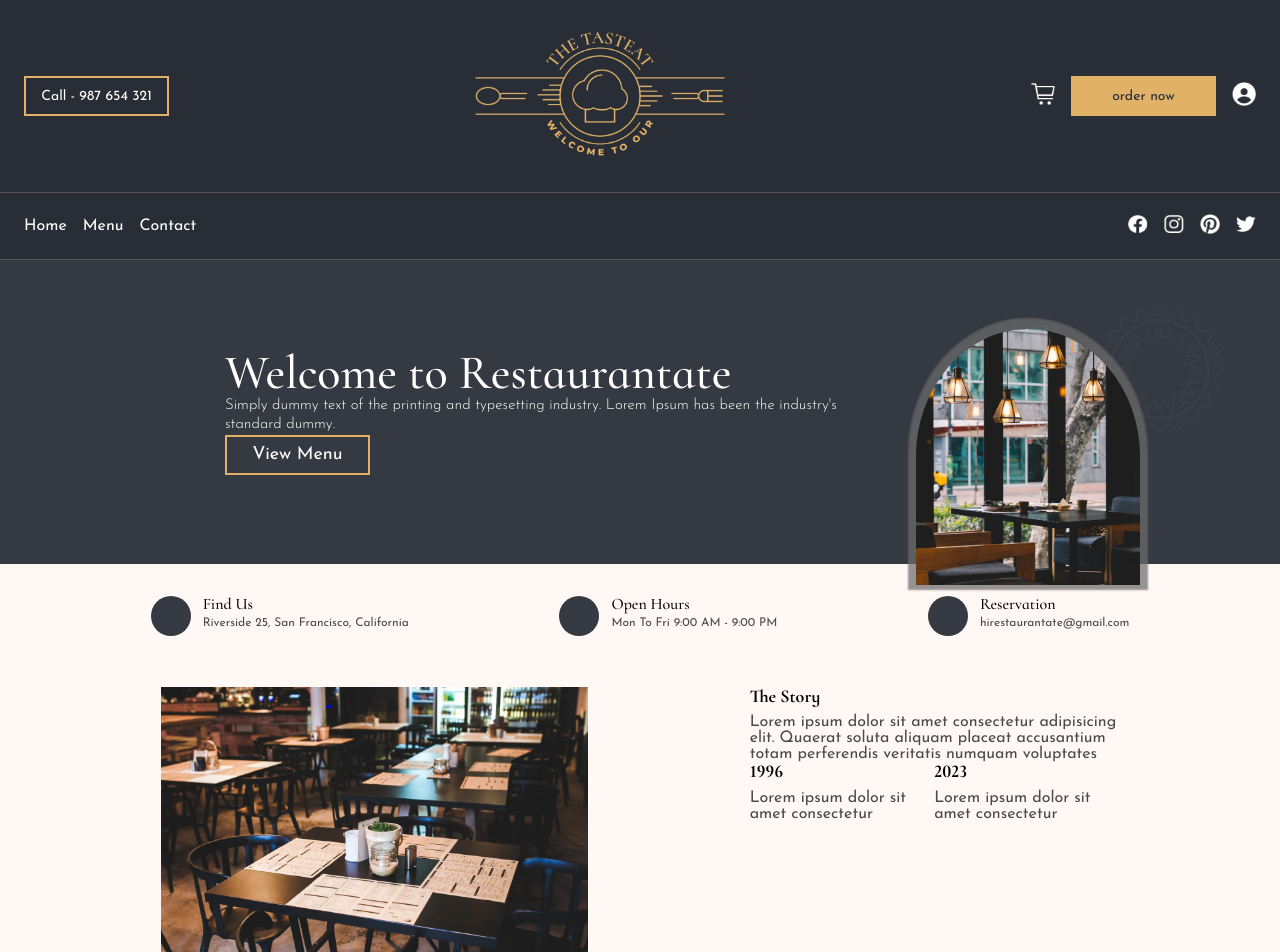
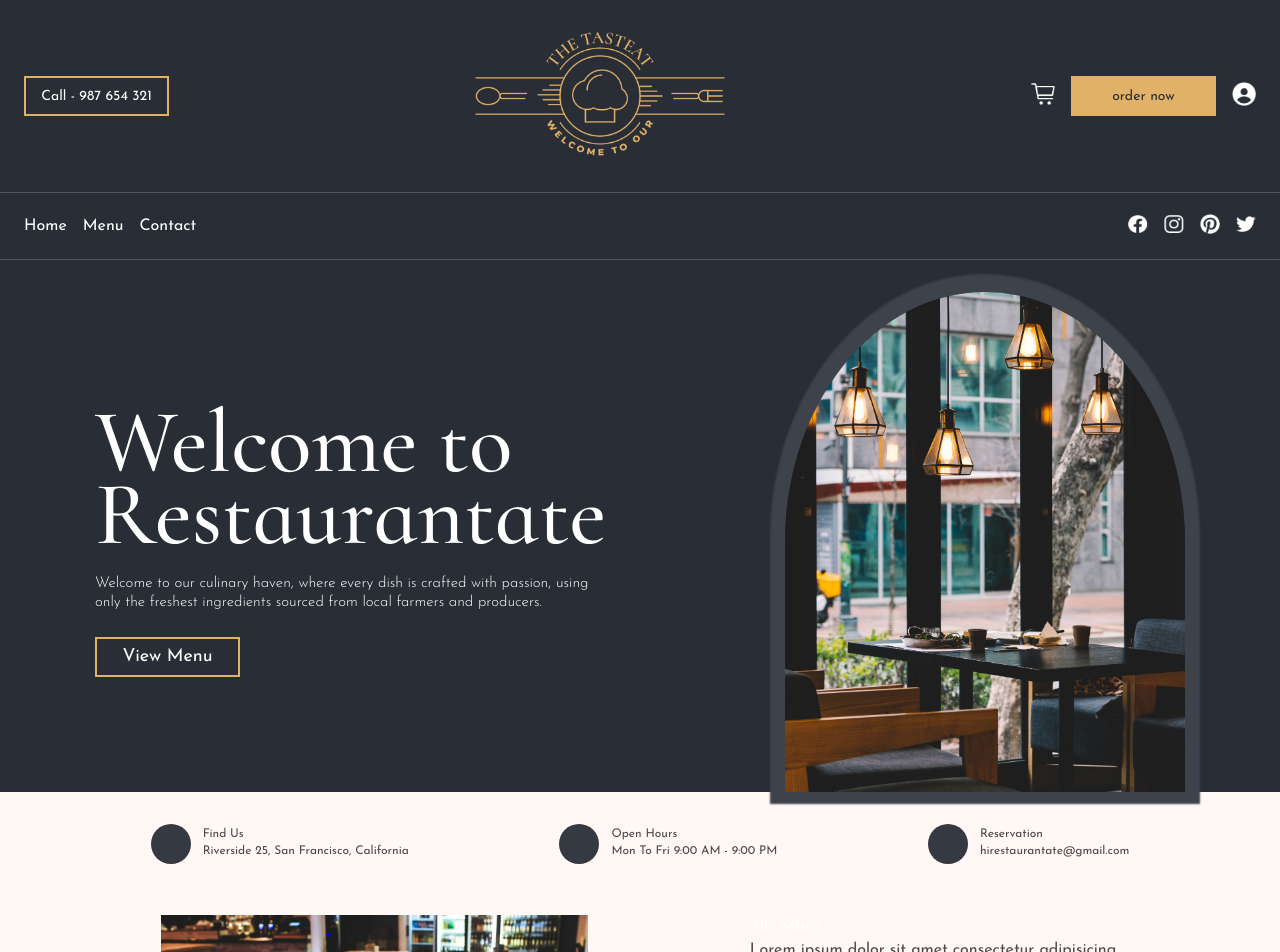
Before and after one commit to chingu-voyages/v43-tier3-team-37, a React (Create React App) app: page / in a window 1280 px wide. Shown: the top 952 px of the page. Built offline with nearby package versions, Linux system fonts and the light colour scheme.

Commit message:
Moved everything from the Hero section into the hero component  and removed all code from the home page so we can just import components into there. Reworked the CSS for the top into section.

```diff
--- a/src/App.js
+++ b/src/App.js
@@ -1,7 +1,7 @@
 import Theme from "./Theme";
 import "./App.css";
 
-import Home from "./pages/Home/Home";
+import Home from "./pages/Home";
 import { Header, Footer } from "./components";
 
 function App() {
--- a/src/components/Hero/Hero.jsx
+++ b/src/components/Hero/Hero.jsx
@@ -1,10 +1,121 @@
 import React from 'react';
-import { HeroDiv, H4 } from './Hero.styled';
 
-export default function Hero({hero}) {
+import { TertiaryButton } from "../../styles/ThemeButton.styled";
+import {
+  HeroDiv,
+  IntroSection,
+  Icon,
+  Contact,
+  About,
+  DIV,
+  Story,
+  Menu,
+} from "./Home.styled";
+import Photo from "../../assets/images/Photo.png";
+import View from "../../assets/images/View.png";
+import Pattern from "../../assets/images/Pattern.png";
+import Cake from "../../assets/images/cake.png";
+import Pizza from "../../assets/images/pizza2.png";
+
+export default function Hero() {
   return (
     <HeroDiv>
-        <H4>{hero}</H4>
+        <IntroSection>
+          <div>
+            <h3>Welcome to Restaurantate</h3>
+            <p>Welcome to our culinary haven, where every dish is
+              crafted with passion, using only the freshest ingredients
+              sourced from local farmers and producers.
+            </p>
+            <TertiaryButton>View Menu</TertiaryButton>
+          </div>
+            <img src={Photo} alt="img of restaurantate" />
+        </IntroSection>
+      <About>
+        <Contact>
+          <DIV>
+            <Icon>
+              <i></i>
+            </Icon>
+
+            <div className="right-side">
+              <p>Find Us</p>
+              <p>Riverside 25, San Francisco, California</p>
+            </div>
+          </DIV>
+          <DIV>
+            <Icon>
+              <i></i>
+            </Icon>
+            <div className="right-side">
+              <p>Open Hours</p>
+              <p>Mon To Fri 9:00 AM - 9:00 PM</p>
+            </div>
+          </DIV>
+          <DIV>
+            <Icon>
+              <i></i>
+            </Icon>
+
+            <div className="right-side">
+              <p>Reservation</p>
+              <p>hirestaurantate@gmail.com</p>
+            </div>
+          </DIV>
+        </Contact>
+        <Story>
+          <div className="left-side">
+            <img src={View} alt="view of resurant" />
+          </div>
+          <div className="right-side">
+            <div className="story">
+              <h4>The Story</h4>
+              <p>
+                Lorem ipsum dolor sit amet consectetur adipisicing elit. Quaerat
+                soluta aliquam placeat accusantium totam perferendis veritatis
+                numquam voluptates
+              </p>
+            </div>
+            <div className="start-to-end">
+              <div>
+                <h4>1996</h4>
+                <p>Lorem ipsum dolor sit amet consectetur</p>
+              </div>
+              <div>
+                <h4>2023</h4>
+                <p>Lorem ipsum dolor sit amet consectetur </p>
+              </div>
+              <div></div>
+            </div>
+          </div>
+        </Story>
+      </About>
+      <Menu>
+        <div className="left-side">
+          <h6>Menu</h6>
+          <h4>Try Our Special Offers</h4>
+          <p>
+            Lorem ipsum dolor sit amet consectetur adipisicing elit. Quo fugiat
+            laborum autem obcaecati assumenda amet aliquam ipsam doloremqu
+          </p>
+          <img src={Cake} alt="cake"></img>
+          <TertiaryButton>See all dishes</TertiaryButton>
+        </div>
+        <div className="right-side">
+          <h4>Main Dishs</h4>
+          <div className="item">
+            <img src={Pizza} alt="Pizza"></img>
+            <div>
+              <h5>Raw Scallops from Erquy</h5>
+              <p>Candied Jerusalem artichokes, truffle</p>
+            </div>
+            <p>-------------------------</p>
+            <div>
+              <h6> $40</h6>
+            </div>
+          </div>
+        </div>
+      </Menu>
     </HeroDiv>
   )
 }
--- a/src/components/Hero/Hero.styled.js
+++ /dev/null
@@ -1,19 +0,0 @@
-import styled from "styled-components";
-
-export const HeroDiv = styled.div`
-height: 8rem;
-display: flex;
-justify-content: center;
-align-items: 'center';
-background-color: ${({theme})=> theme.colors.darkblue};
-color: ${({theme})=> theme.colors.white};
-font-family: ${({ theme }) => theme.fonts[2]};
-`;
-
-export const H4 = styled.h4`
-font-size: 2rem;
-font-family: ${({ theme }) => theme.fonts[2]};
-border-top: 1px solid ${({ theme }) => theme.colors.softorange};
-border-bottom: 1px solid ${({ theme }) => theme.colors.softorange};
-height: fit-content;
-`
--- a/src/pages/Home/Home.styled.js
+++ b/src/components/Hero/Home.styled.js
@@ -1,15 +1,55 @@
 import styled from "styled-components";
 
-export const Section = styled.section`
+export const HeroDiv = styled.div`
+height: 100%;
+background-color: ${({theme})=> theme.colors.darkgray};
+color: ${({theme})=> theme.colors.white};
+font-family: ${({ theme }) => theme.fonts[2]};
+`;
+
+export const IntroSection = styled.section`
+  max-width: 1300px;
+  margin: 0 auto;
+  height: fit-content;
+  padding-top: 2rem;
   display: flex;
   flex-direction: row;
+  justify-content: space-around;
+  background-color: ${({ theme }) => theme.colors.darkgray};
+  font-family: ${({ theme }) => theme.fonts[2]};
 
-  background-color: ${({ theme }) => theme.colors.darkblue};
-  height: 19rem;
-  font-family: ${({ theme }) => theme.fonts[2]};
-  gap: 230px;
-  align-items: center;
+  div {
+    width: 500px;
+    display: flex;
+    flex-direction: column;
+    justify-content: center;
+  }
+
+  h3 {
+    color: white;
+    font-size: 90px;
+    font-weight: 500;
+    line-height: .8;
+    font-family: ${({ theme }) => theme.fonts[1]};
+  }
+
+  p {
+    font-style: normal;
+    font-weight: 200;
+    font-size: 15px;
+    line-height: 126.5%;
+    padding: 1.5rem 0;
+  }
+
+  img {
+    width: 400px;
+    height: 500px;
+    border-top-left-radius: 50%;
+    border-top-right-radius: 50%;
+    box-shadow: 0px -3px 2px 15px #3e424a;
+  }
 `;
+
 export const About = styled.section`
 padding-top: 2rem;
 background: ${({ theme }) => theme.colors.lightpink};
@@ -57,20 +97,6 @@ p{
   font-size: 16px;
   color:#4A4A4A;
 }
-}
-
-
-
-`;
-export const Img = styled.img`
-  width: 14rem;
-  position: absolute;
-  right: 140px;
-  border-left-top-radius: 50%;
-  border-top-left-radius: 50%;
-  border-top-right-radius: 50%;
-  height: 16rem;
-  box-shadow: 0px -3px 2px 8px #6c6b6bb8;
 `;
 
 export const Pattern = styled.img`
@@ -78,27 +104,6 @@ export const Pattern = styled.img`
   position: relative;
   left: -40px;
   top: -40px;
-`;
-
-export const Div = styled.div`
-  text-align: initial;
-  margin-left: 225px;
-  color: ${({ theme }) => theme.colors.white};
-`;
-
-export const H3 = styled.h3`
-  color: white;
-  font-size: 3rem;
-  font-weight: 500;
-  padding: 0px;
-  margin: 0px;
-  font-family: ${({ theme }) => theme.fonts[1]};
-`;
-export const P = styled.p`
-  font-style: normal;
-  font-weight: 200;
-  font-size: 15px;
-  line-height: 126.5%;
 `;
 
 export const Icon = styled.div`
@@ -177,7 +182,7 @@ export const Menu = styled.section`
     }
     img{
       width:5em;
-      border-raduis: 50%;
+      border-radius: 50%;
     }
 
   }
--- a/src/pages/Home.js
+++ b/src/pages/Home.js
@@ -1,10 +1,10 @@
 import React from 'react'
-import { Services } from '../components'
+import { Services, Hero } from '../components'
 
 function Home() {
   return (
     <>
-    <div>Home</div>
+    <Hero/>
     <Services/>
     </>
   )
--- a/src/pages/Home/Home.jsx
+++ /dev/null
@@ -1,128 +0,0 @@
-import React from "react";
-import { TertiaryButton } from "../../styles/ThemeButton.styled";
-import {
-  Section,
-  Img,
-  Pattern,
-  Div,
-  H3,
-  P,
-  Icon,
-  Contact,
-  About,
-  DIV,
-  Story,
-  Menu,
-} from "./Home.styled";
-import Photo from "../../assets/images/Photo.png";
-import View from "../../assets/images/View.png";
-import pattern from "../../assets/images/Pattern.png";
-import Cake from "../../assets/images/cake.png";
-import Pizza from "../../assets/images/pizza2.png";
-
-export default function Home() {
-  return (
-    <>
-      <Section>
-        <Div>
-          <H3>Welcome to Restaurantate</H3>
-          <P>
-            Simply dummy text of the printing and typesetting industry. Lorem
-            Ipsum has been the industry's standard dummy.
-          </P>
-          <TertiaryButton>View Menu</TertiaryButton>
-        </Div>
-
-        <div>
-          <Pattern src={pattern} alt="pattern" />
-          <Img src={Photo} alt="img of restaurantate" />
-        </div>
-      </Section>
-      <About>
-        <Contact>
-          <DIV>
-            <Icon>
-              <i class="ri-map-pin-line"></i>
-            </Icon>
-
-            <div className="right-side">
-              <h7>Find Us</h7>
-              <p>Riverside 25, San Francisco, California</p>
-            </div>
-          </DIV>
-          <DIV>
-            <Icon>
-              <i class="ri-time-line"></i>
-            </Icon>
-            <div className="right-side">
-              <h7>Open Hours</h7>
-              <p>Mon To Fri 9:00 AM - 9:00 PM</p>
-            </div>
-          </DIV>
-          <DIV>
-            <Icon>
-              <i class="ri-calendar-todo-line"></i>
-            </Icon>
-
-            <div className="right-side">
-              <h7>Reservation</h7>
-              <p>hirestaurantate@gmail.com</p>
-            </div>
-          </DIV>
-        </Contact>
-        <Story>
-          <div className="left-side">
-            <img src={View} alt="view of resurant" />
-          </div>
-          <div className="right-side">
-            <div className="story">
-              <h4>The Story</h4>
-              <p>
-                Lorem ipsum dolor sit amet consectetur adipisicing elit. Quaerat
-                soluta aliquam placeat accusantium totam perferendis veritatis
-                numquam voluptates
-              </p>
-            </div>
-            <div className="start-to-end">
-              <div>
-                <h4>1996</h4>
-                <p>Lorem ipsum dolor sit amet consectetur</p>
-              </div>
-              <div>
-                <h4>2023</h4>
-                <p>Lorem ipsum dolor sit amet consectetur </p>
-              </div>
-              <div></div>
-            </div>
-          </div>
-        </Story>
-      </About>
-      <Menu>
-        <div className="left-side">
-          <h6>Menu</h6>
-          <h4>Try Our Special Offers</h4>
-          <p>
-            Lorem ipsum dolor sit amet consectetur adipisicing elit. Quo fugiat
-            laborum autem obcaecati assumenda amet aliquam ipsam doloremqu
-          </p>
-          <img src={Cake} alt="cake"></img>
-          <TertiaryButton>See all dishes</TertiaryButton>
-        </div>
-        <div className="right-side">
-          <h4>Main Dishs</h4>
-          <div className="item">
-            <img src={Pizza} alt="Pizza"></img>
-            <div>
-              <h5>Raw Scallops from Erquy</h5>
-              <p>Candied Jerusalem artichokes, truffle</p>
-            </div>
-            <p>-------------------------</p>
-            <div>
-              <h6> $40</h6>
-            </div>
-          </div>
-        </div>
-      </Menu>
-    </>
-  );
-}
```
